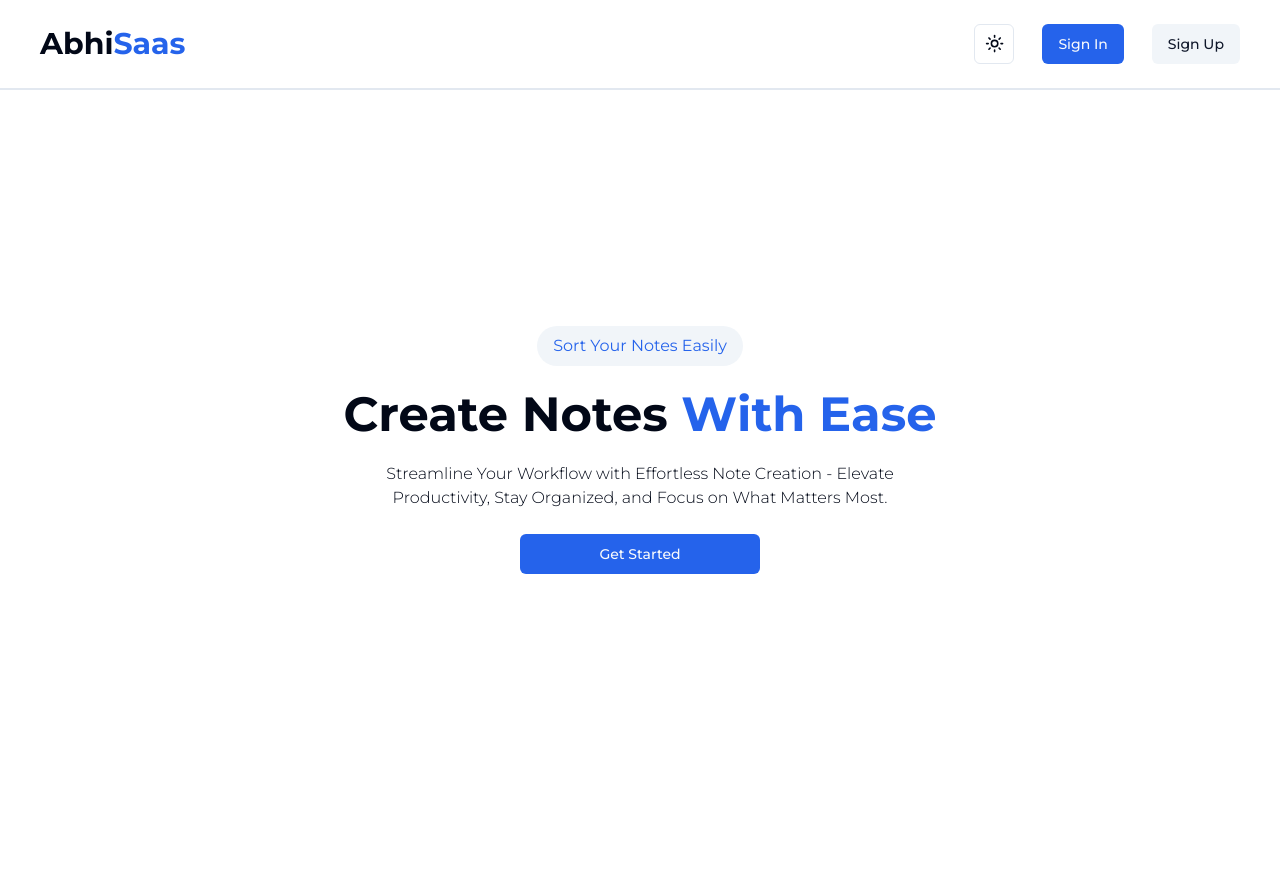
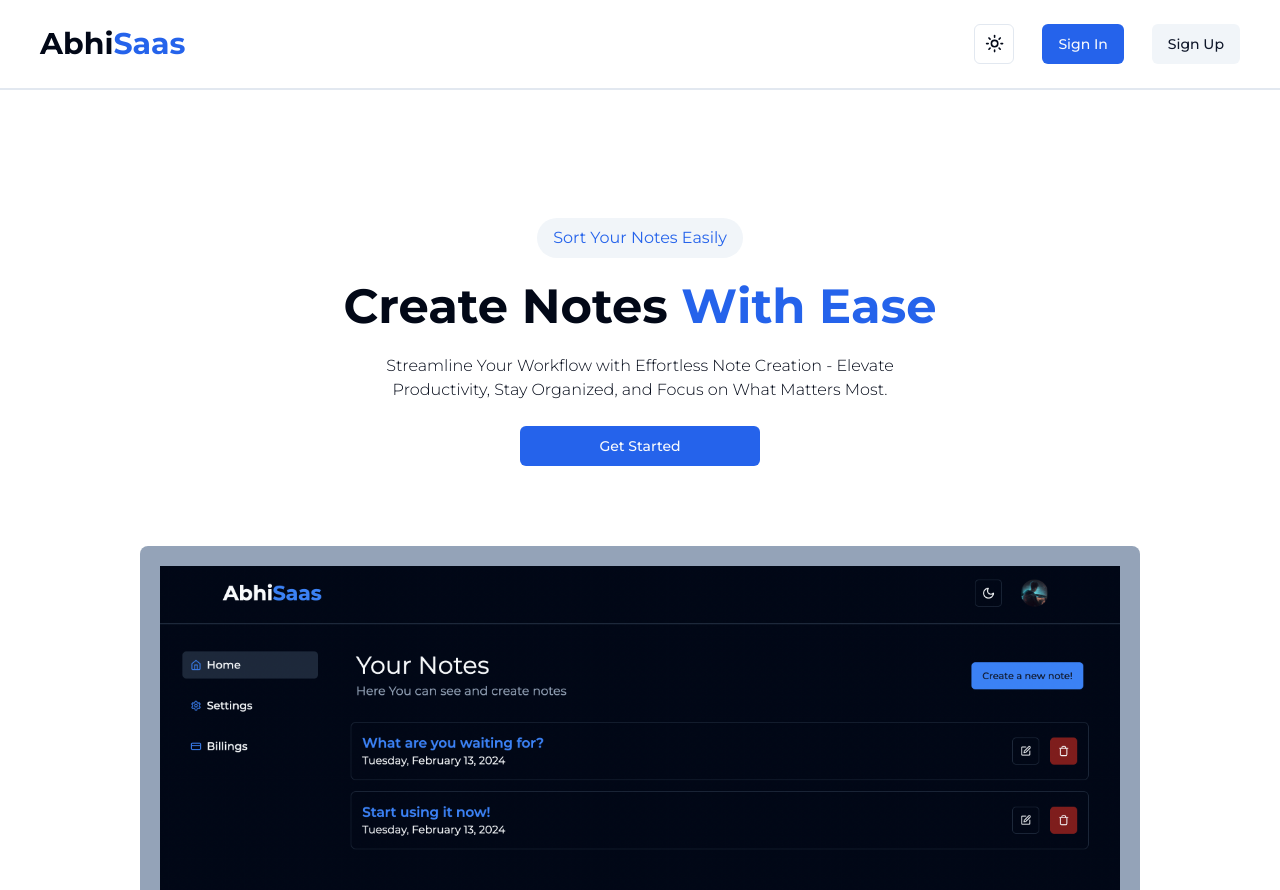
Before and after one commit to avayyyyyyy/NoteNest, a Next.js app: page / in a window 1280 px wide. Before the commit the page ends 810 px from the top, so only its background shows below. Built offline with nearby package versions, Linux system fonts and the light colour scheme; no server answers; the database is empty.

Commit message:
Changed the main page 🍉

```diff
--- a/app/dashboard/layout.tsx
+++ b/app/dashboard/layout.tsx
@@ -4,7 +4,6 @@ import { getKindeServerSession } from "@kinde-oss/kinde-auth-nextjs/server";
 import { redirect } from "next/navigation";
 import prisma from "../lib/db";
 import { stripe } from "../lib/stripe";
-import { unstable_noStore as noStore } from "next/cache";
 
 async function getData({
   email,
@@ -19,7 +18,6 @@ async function getData({
   lastName: string | undefined | null;
   profileImage: string | undefined | null;
 }) {
-  noStore();
   const user = await prisma.user.findUnique({
     where: {
       id: id,
--- a/app/page.tsx
+++ b/app/page.tsx
@@ -1,7 +1,7 @@
 import { Button } from "@/components/ui/button";
 import { RegisterLink } from "@kinde-oss/kinde-auth-nextjs/components";
 import { getKindeServerSession } from "@kinde-oss/kinde-auth-nextjs/server";
-import image from "next/image";
+import Image from "next/image";
 import { redirect } from "next/navigation";
 
 export default async function Home() {
@@ -14,7 +14,8 @@ export default async function Home() {
   }
 
   return (
-    <section className="flex space-y-6 flex-col h-[90vh] justify-center items-center">
+    <>
+      <section className="flex lg:h-auto lg:my-20  lg:overflow-y-hidden lg:overflow-hidden space-y-6 flex-col justify-center lg:flex lg:justify-start lg:mt-32 h-[90vh]  items-center">
         <div className="px-4 text-xs lg:text-base py-2 rounded-full bg-secondary text-primary">
           Sort Your Notes Easily
         </div>
@@ -29,5 +30,15 @@ export default async function Home() {
           <Button className="min-w-60">Get Started</Button>
         </RegisterLink>
       </section>
+      <div className="hidden rounded-t-lg lg:flex relative justify-center">
+        <Image
+          className=" pt-5 pl-5 pr-5 bg-slate-400  rounded-t-lg absolute"
+          alt={"Home Page Image"}
+          width={1000}
+          height={1000}
+          src={"/hompage-cropped.png"}
+        />
+      </div>
+    </>
   );
 }
```
Also changed, not shown: public/hompage-cropped.png (added), public/hompage.png (added). Lines whose indentation alone changed are shown as unchanged.
